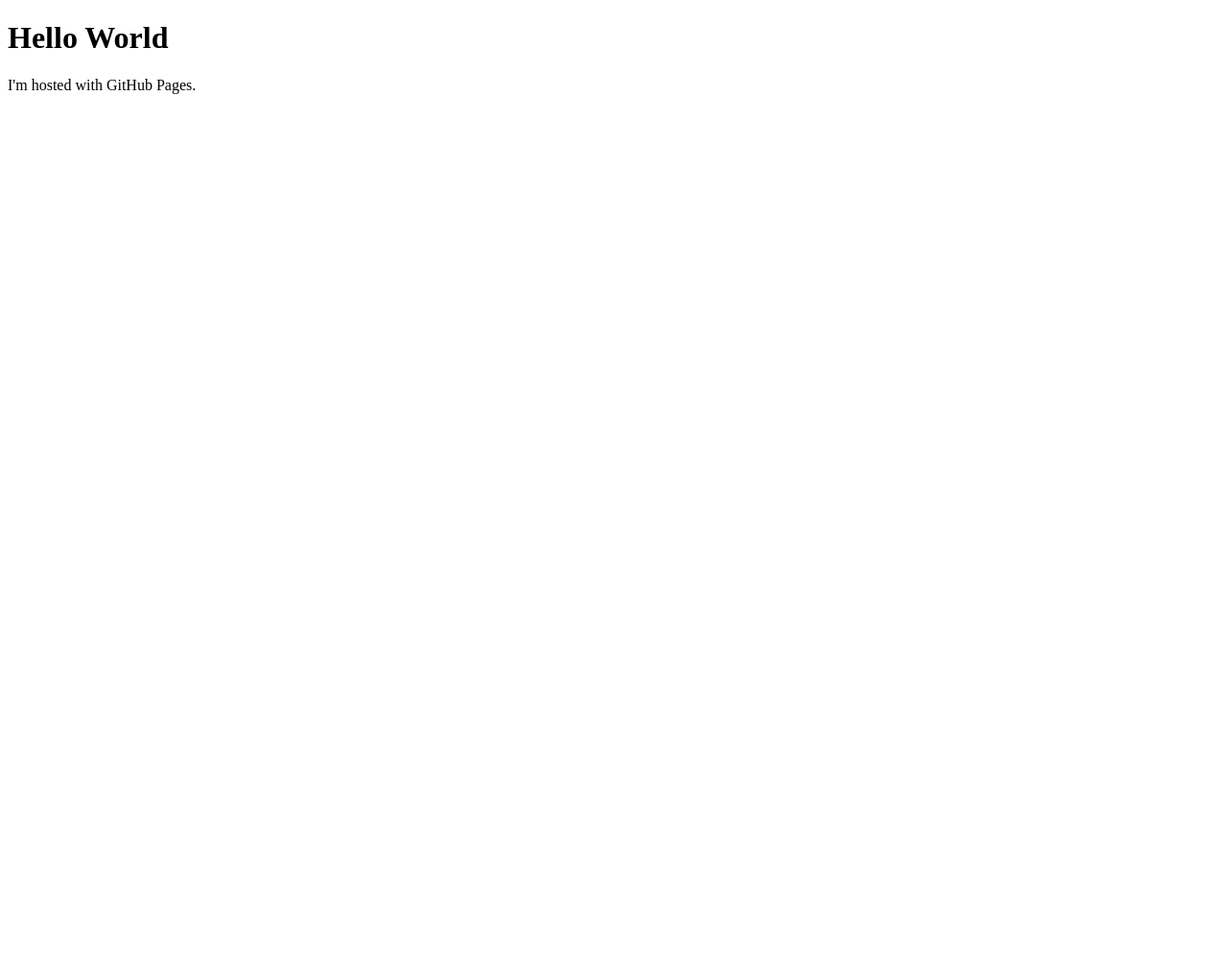
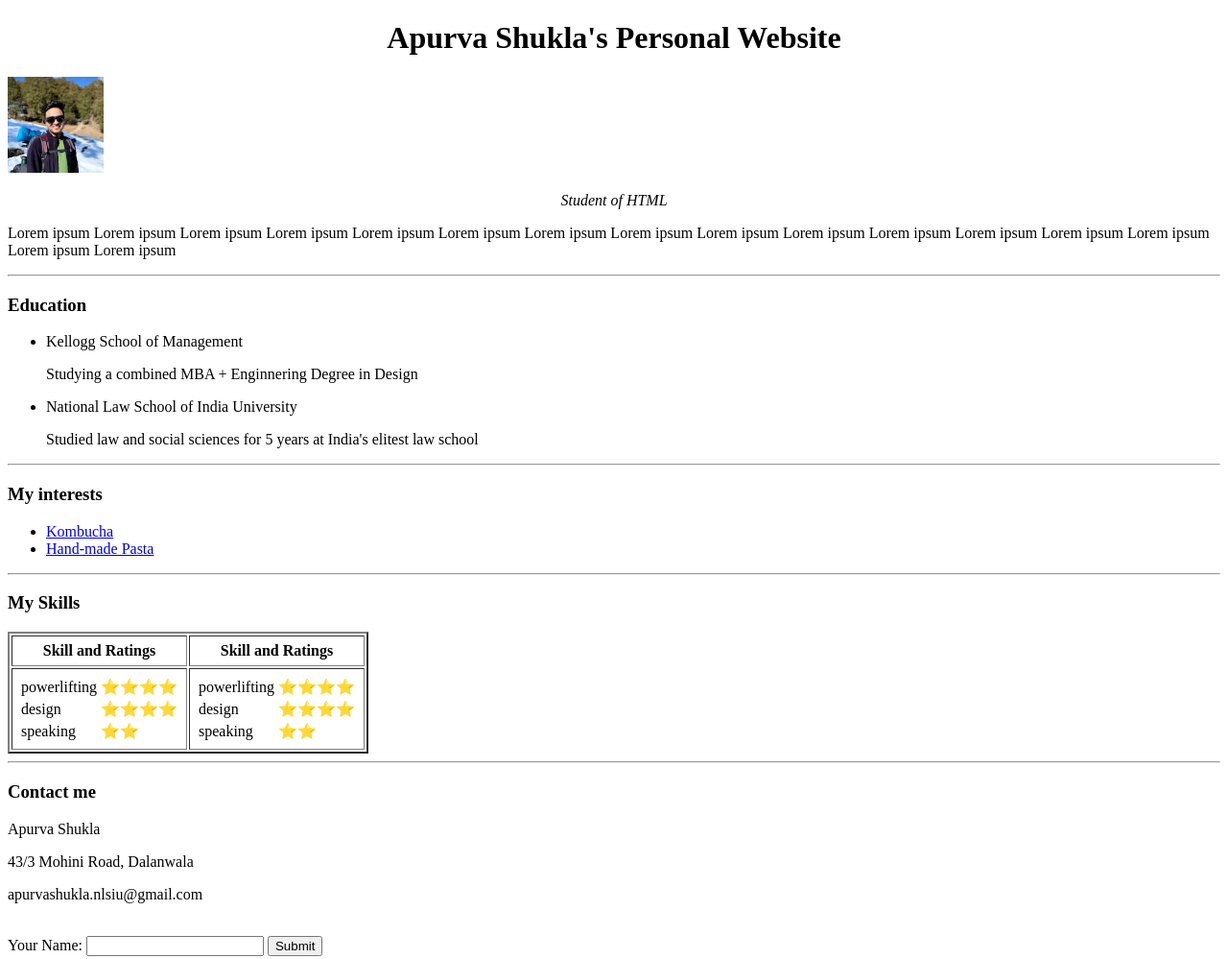
Before and after one commit to apurva-shukla/testwebsite, a plain HTML site: page index.html in a window 1280 px wide. Shown: the whole page at 96% size. Before the commit the page ends 800 px from the top, so only its background shows below. Drawn offline with Linux system fonts and the light colour scheme.

Commit message:
First version of my website
Make with Angela Yu's help

```diff
--- a/index.html
+++ b/index.html
@@ -1,7 +1,105 @@
 <!DOCTYPE html>
-<html>
-<body>
-<h1>Hello World</h1>
-<p>I'm hosted with GitHub Pages.</p>
-</body>
+<html lang="en">
+  <head>
+    <meta charset="UTF-8" />
+    <meta http-equiv="X-UA-Compatible" content="IE=edge" />
+    <meta name="viewport" content="width=device-width, initial-scale=1.0" />
+    <title>Apurva Shukla</title>
+  </head>
+
+  <body>
+    <h1 align="center" padding-top:30px>Apurva Shukla's Personal Website</h1>
+    <img src="/Assets/Apurva.jpg" alt="Author" height="100px" />
+    <p align="center"><em>Student of HTML</em></p>
+    <p>
+      Lorem ipsum Lorem ipsum Lorem ipsum Lorem ipsum Lorem ipsum Lorem ipsum
+      Lorem ipsum Lorem ipsum Lorem ipsum Lorem ipsum Lorem ipsum Lorem ipsum
+      Lorem ipsum Lorem ipsum Lorem ipsum Lorem ipsum
+    </p>
+    <hr />
+
+    <h3>Education</h3>
+    <ul>
+      <li>Kellogg School of Management</li>
+      <p>Studying a combined MBA + Enginnering Degree in Design</p>
+      <li>National Law School of India University</li>
+      <p>
+        Studied law and social sciences for 5 years at India's elitest law
+        school
+      </p>
+          </ul>
+          <hr />
+          <h3>My interests</h3>
+    <ul>
+      <li><a href="http://www.apurvashukla.com">Kombucha</a></li>
+      <li><a href="http://www.apurvashukla.com">Hand-made Pasta</a></li>
+    </ul>
+    <hr />
+    <h3>My Skills</h3>
+    <table cellpadding="6px" border=2px>
+      <thead>
+        <th>Skill and Ratings</th>
+        <th>Skill and Ratings</th>
+      </thead>
+      <tbody>
+        <tr>
+          <td>
+            <table>
+              <thead></thead>
+              <tbody>
+                <tr>
+                  <td>powerlifting</td>
+                  <td>⭐⭐⭐⭐</td>
+                </tr>
+                <tr>
+                  <td>design</td>
+                  <td>⭐⭐⭐⭐</td>
+                </tr>
+                <tr>
+                  <td>speaking</td>
+                  <td>⭐⭐</td>
+                </tr>
+              </tbody>
+            </table>
+          </td>
+          <td>
+            <table>
+              <thead></thead>
+              <tbody>
+                <tr>
+                  <td>powerlifting</td>
+                  <td>⭐⭐⭐⭐</td>
+                </tr>
+                <tr>
+                  <td>design</td>
+                  <td>⭐⭐⭐⭐</td>
+                </tr>
+                <tr>
+                  <td>speaking</td>
+                  <td>⭐⭐</td>
+                </tr>
+              </tbody>
+            </table>
+          </td>
+        </tr>
+      </tbody>
+    </table>
+    </table>
+    <hr />
+
+    <h3>Contact me</h3>
+    <p>Apurva Shukla</p>
+    <p>43/3 Mohini Road, Dalanwala</p>
+    <p>apurvashukla.nlsiu@gmail.com</p>
+<br>
+    <form action="">
+      <label for="">
+        Your Name:
+      </label>
+      <input type="text">
+      <input type="submit">
+
+    </form>
+
+  </body>
 </html>
```
Also changed, not shown: hobbies.html (added, +15 -0 lines), Assets/Apurva.jpg (added).
